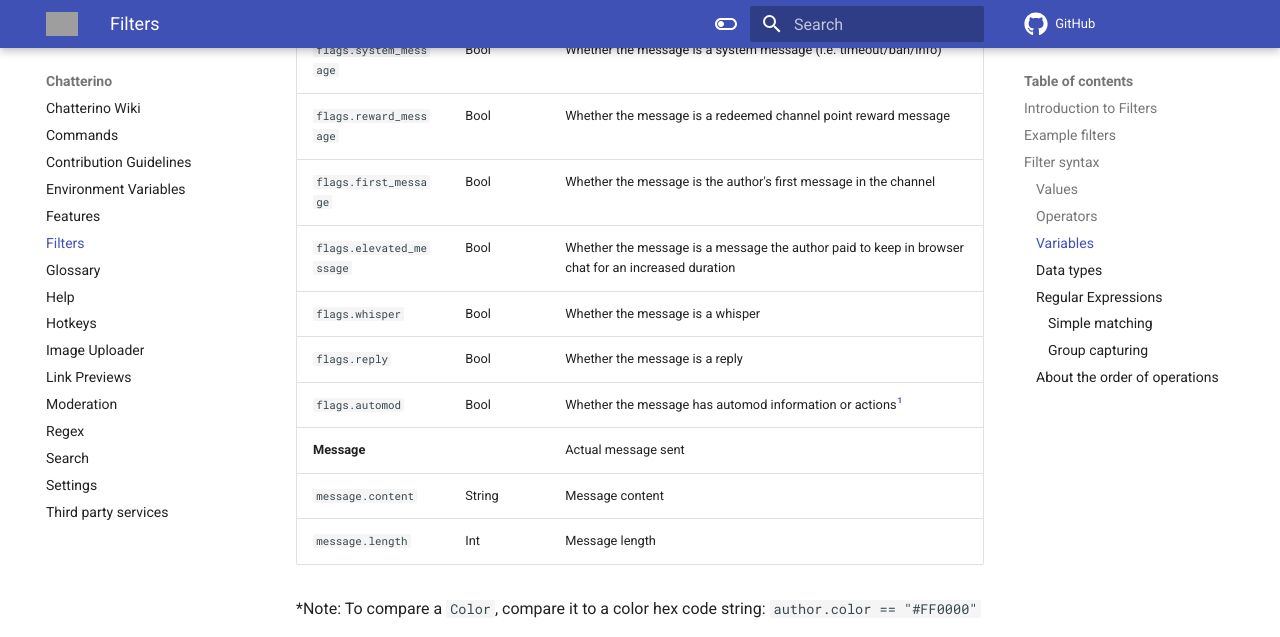
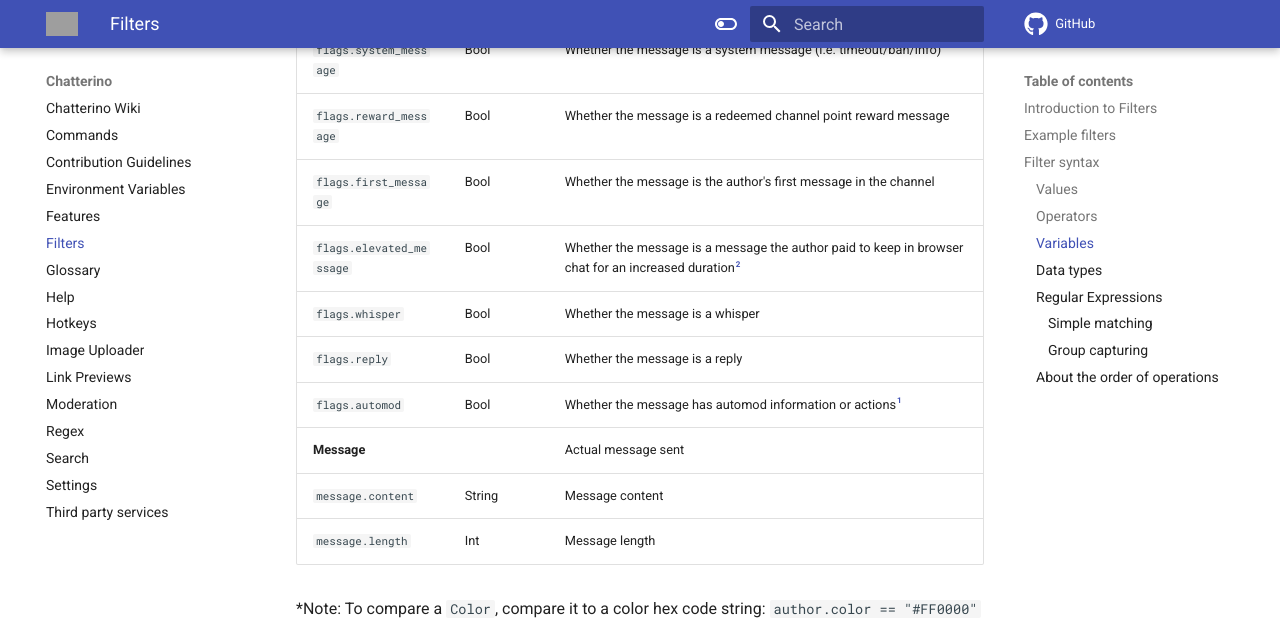
Before and after one commit to Chatterino/wiki, an MkDocs documentation site: the page built from docs/Filters.md, in a window 1280 px wide and 900 px high, scrolled down 3703 px. Shown: the top 637 px of the window. Built offline with MkDocs 1.6.1 and Material for MkDocs 9.7.7, drawn with Linux system fonts in a browser that asks for light colours; comment, search, counter and statistics services are not loaded; some of the changed text lies outside the part shown; grey boxes are pictures that could not be loaded.

Commit message:
Add placeholder for nightly build availability

```diff
--- a/docs/Filters.md
+++ b/docs/Filters.md
@@ -97,7 +97,7 @@
 | `flags.system_message`  | Bool         | Whether the message is a system message (i.e. timeout/ban/info)                                            |
 | `flags.reward_message`  | Bool         | Whether the message is a redeemed channel point reward message                                             |
 | `flags.first_message`   | Bool         | Whether the message is the author's first message in the channel                                           |
-| `flags.elevated_message`| Bool         | Whether the message is a message the author paid to keep in browser chat for an increased duration         |
+| `flags.elevated_message`| Bool         | Whether the message is a message the author paid to keep in browser chat for an increased duration[^2]     |
 | `flags.whisper`         | Bool         | Whether the message is a whisper                                                                           |
 | `flags.reply`           | Bool         | Whether the message is a reply                                                                             |
 | `flags.automod`         | Bool         | Whether the message has automod information or actions[^1]                                                     |
@@ -151,6 +151,7 @@
 Basically, if you're unsure about the order of operations, use extra parentheses.
 
 [^1]: Available since [nightly][nightly] [dcd42cb](https://github.com/Chatterino/chatterino2/commit/dcd42cb28bde2efc17d9afa0e36d6f5f1d3971de)
+[^2]: Available since [nightly][nightly] [COMMIT_HASH_HERE](COMMIT_URL_HERE)
 
 [nightly]: ../Help/#what-is-nightly-and-how-to-use-install-it
 [c0f4a410]: https://github.com/Chatterino/chatterino2/commit/c0f4a410fab95df6f22c921586d6ed10f2b6dc74
```
